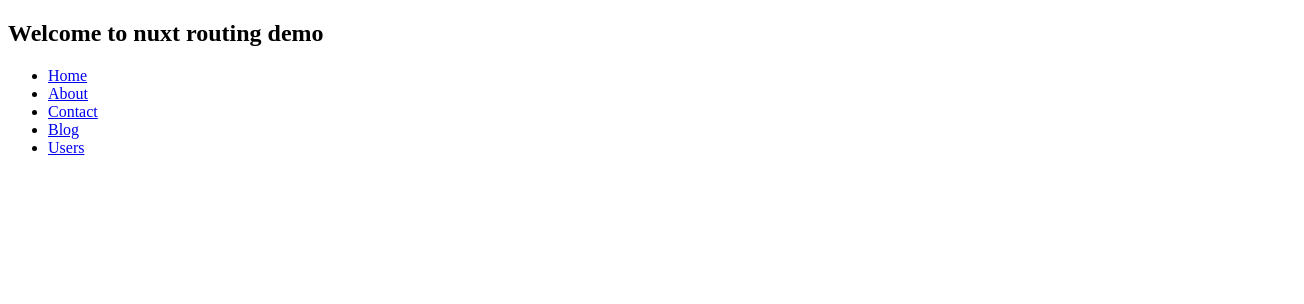
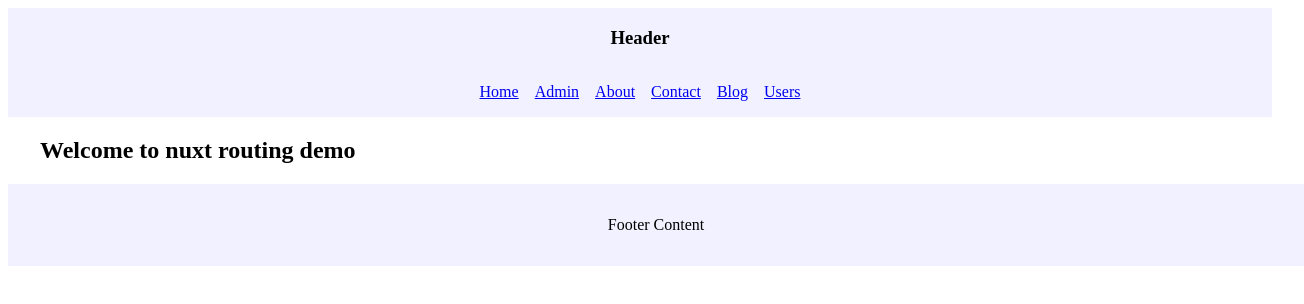
Before and after one commit to rakibul-developer/The-progress-of-Nuxt-js-learning, a Nuxt app: page / in a window 1280 px wide. Shown: the top 304 px of the page, 1304 px wide, since content can reach past the window. Built offline with nearby package versions, Linux system fonts and the light colour scheme.

Commit message:
layout of Nuxt js

```diff
--- a/app/app.vue
+++ b/app/app.vue
@@ -2,7 +2,9 @@
   <div>
     <NuxtRouteAnnouncer />
     <!-- <NuxtWelcome /> -->
-    <NuxtPage />
+    <NuxtLayout>
+      <NuxtPage />
+    </NuxtLayout>
   </div>
 </template>
 
--- /dev/null
+++ b/app/layouts/admin.vue
@@ -0,0 +1,31 @@
+<template>
+    <div>
+        <header style="background-color: #f1f1ff; width: 100%;">
+            <div style="display: flex; flex-direction: column; justify-content: space-between; align-items: center;">
+                <h3>Admin Header</h3>
+                <ul style="list-style: none; padding: 0; display: flex; gap: 1rem;">
+                    <li>
+                        <NuxtLink to="/">Home</NuxtLink>
+                    </li>
+                    <li>
+                        <NuxtLink to="/admin/dashboard">Dashboard</NuxtLink>
+                    </li>
+                    <li>
+                        <NuxtLink to="/admin/users">Users</NuxtLink>
+                    </li>
+                    <li>
+                        <NuxtLink to="/admin/settings">Settings</NuxtLink>
+                    </li>
+                </ul>
+            </div>
+        </header>
+
+        <main style="width: 1200px; margin: 0 auto;">
+            <slot />
+        </main>
+
+        <footer style="background-color: #f1f1ff; width: 100%; padding: 1rem; text-align: center;">
+            <p>Admin Footer Content</p>
+        </footer>
+    </div>
+</template>
--- /dev/null
+++ b/app/layouts/default.vue
@@ -0,0 +1,37 @@
+<template>
+    <div>
+        <header style="background-color: #f1f1ff; width: 100%;">
+            <div style="display: flex; flex-direction: column; justify-content: space-between; align-items: center;">
+                <h3>Header</h3>
+                <ul style="list-style: none; padding: 0; display: flex; gap: 1rem;">
+                    <li>
+                        <NuxtLink to="/">Home</NuxtLink>
+                    </li>
+                    <li>
+                        <NuxtLink to="/admin">Admin</NuxtLink>
+                    </li>
+                    <li>
+                        <NuxtLink to="/about">About</NuxtLink>
+                    </li>
+                    <li>
+                        <NuxtLink to="/contact">Contact</NuxtLink>
+                    </li>
+                    <li>
+                        <NuxtLink to="/blog">Blog</NuxtLink>
+                    </li>
+                    <li>
+                        <NuxtLink to="/users">Users</NuxtLink>
+                    </li>
+                </ul>
+            </div>
+        </header>
+
+        <main style="width: 1200px; margin: 0 auto;">
+            <slot />
+        </main>
+
+        <footer style="background-color: #f1f1ff; width: 100%; padding: 1rem; text-align: center;">
+            <p>Footer Content</p>
+        </footer>
+    </div>
+</template>
--- /dev/null
+++ b/app/pages/admin/index.vue
@@ -0,0 +1,20 @@
+<script setup lang="ts">
+    definePageMeta({
+        layout: 'admin'
+    })
+</script>
+
+
+<template>
+    <div>
+        <h2>Admin Dashboard</h2>
+    </div>
+</template>
+
+<style lang="css" scoped>
+    h2 {
+        color: #333;
+        font-size: 2rem;
+        margin-bottom: 1rem;
+    }
+</style>
--- a/app/pages/index.vue
+++ b/app/pages/index.vue
@@ -1,14 +1,5 @@
 <template>
     <div>
         <h2>Welcome to nuxt routing demo</h2>
-        <nav>
-            <ul>
-                <li><NuxtLink to="/">Home</NuxtLink></li>
-                <li><NuxtLink to="/about">About</NuxtLink></li>
-                <li><NuxtLink to="/contact">Contact</NuxtLink></li>
-                <li><NuxtLink to="/blog">Blog</NuxtLink></li>
-                <li><NuxtLink to="/users">Users</NuxtLink></li>
-            </ul>
-        </nav>
     </div>
 </template>
```
